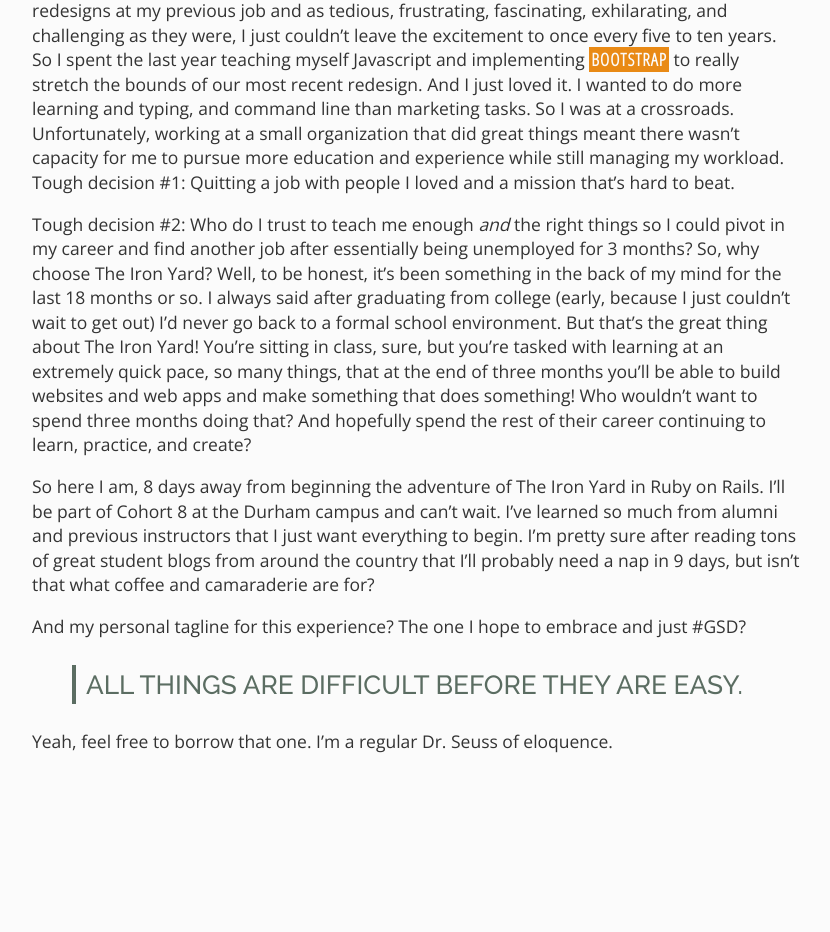
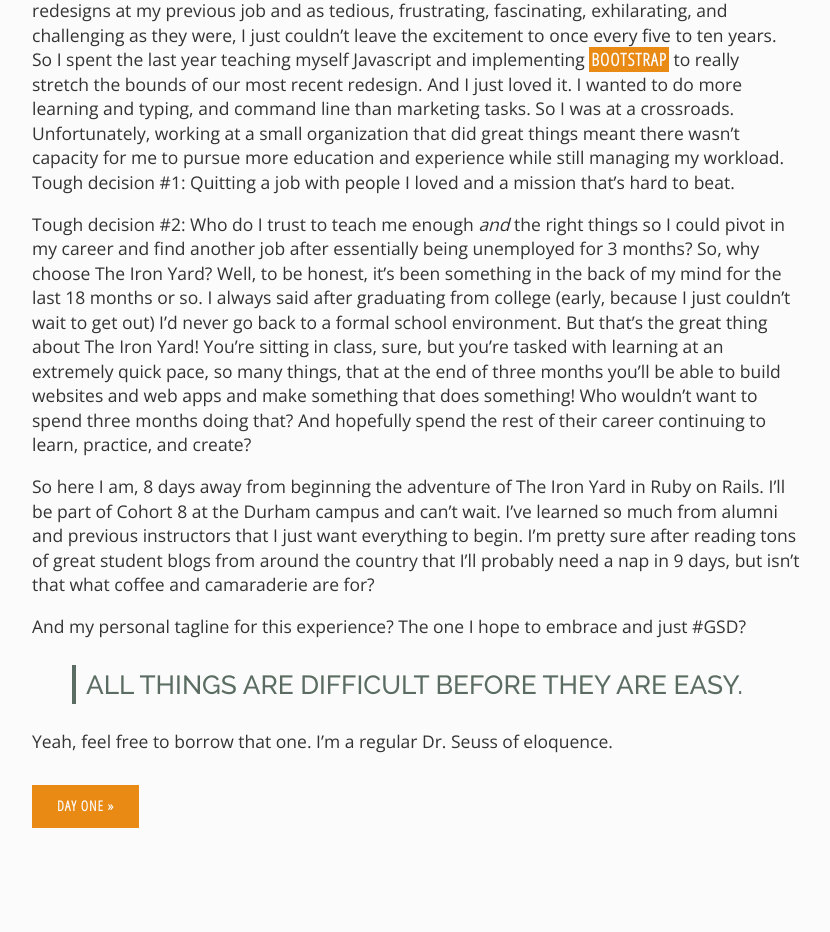
Before and after one commit to lburl01/lburl01.github.io, a Jekyll site: the page built from _posts/2016-09-03-bloggin.md, in a window 1280 px wide. Shown: the part 1418-2350 px from the top of the page, without its empty margins (224-1054 px from the left). Built offline with Jekyll 4.4.1, drawn with Linux system fonts in a browser that asks for light colours; before the commit the page ends 2279 px from its top, so only the background shows below that.

Commit message:
Added links to previous and next blog posts at the bottom of each blog post.

```diff
--- a/_layouts/post.html
+++ b/_layouts/post.html
@@ -2,10 +2,22 @@
 layout: default
 ---
 <div class="container">
-<h3>{{ page.title }}</h3>
-<h4 class="meta">{{ page.date | date_to_string }}</h4>
+  <h3>{{ page.title }}</h3>
+  <h4 class="meta">{{ page.date | date_to_string }}</h4>
 
-<div class="post">
-  {{ content }}
+  <div class="post">
+    {{ content }}
+  </div>
+
+    <div class="two-thirds" class="column">
+      <div class="PageNavigation">
+        {% if page.previous.url %}
+          <a class="prev" href="{{page.previous.url}}">&laquo; {{page.previous.title}}</a>
+        {% endif %}
+        {% if page.next.url %}
+          <a class="next" href="{{page.next.url}}">{{page.next.title}} &raquo;</a>
+        {% endif %}
+      </div>
+    </div>
+
 </div>
-</div>
--- a/css/main.css
+++ b/css/main.css
@@ -320,9 +320,6 @@
   border-width: 0;
   border-top: 1px solid #E1E1E1; }
 
-/* Clearing
-–––––––––––––––––––––––––––––––––––––––––––––––––– */
-
 /* Self Clearing Goodness */
 .container:after,
 .row:after,
@@ -330,6 +327,23 @@
   content: "";
   display: table;
   clear: both; }
+
+  .PageNavigation {
+  font-size: 14px;
+  display: block;
+  width: auto;
+  overflow: hidden;
+}
+
+.PageNavigation a {
+  display: block;
+  float: left;
+  margin: 1em 0;
+}
+
+.PageNavigation .next {
+  text-align: right;
+}
 
 /* Larger than mobile */
 @media (min-width: 400px) {}
```
